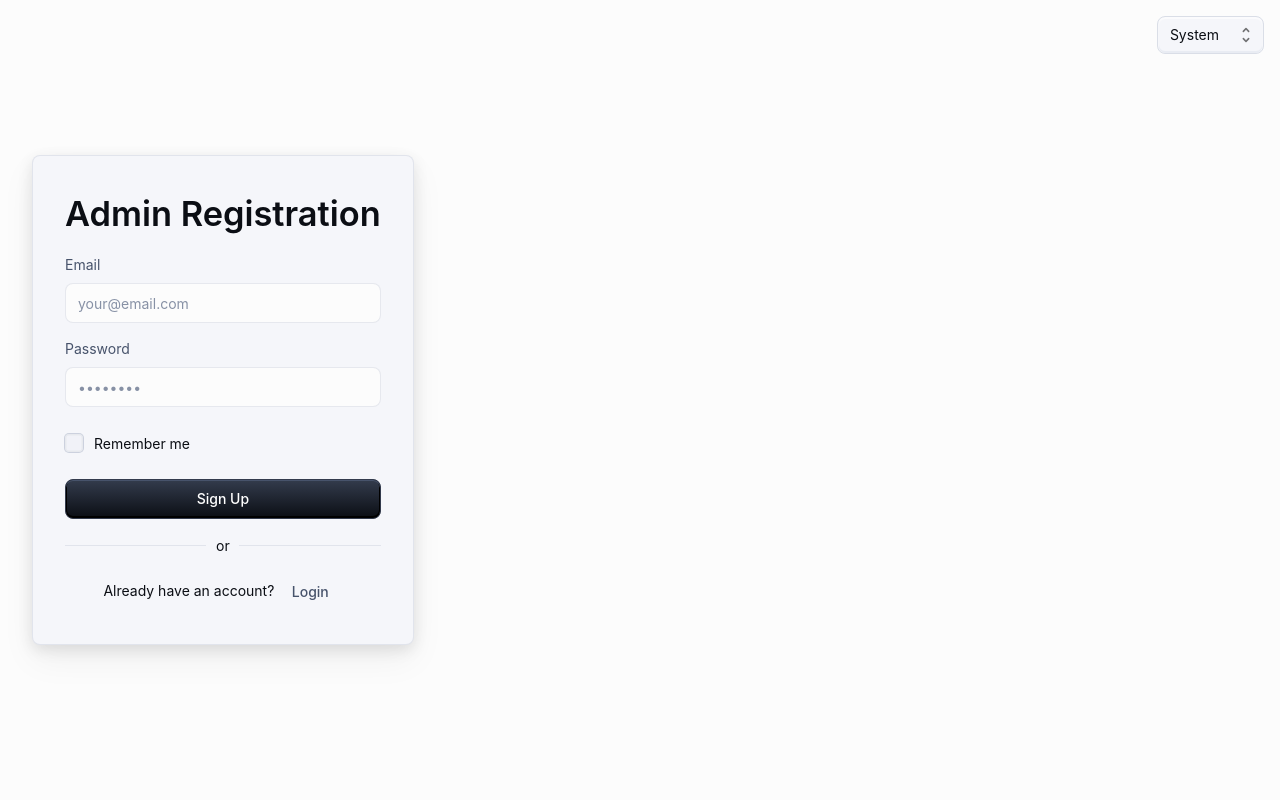
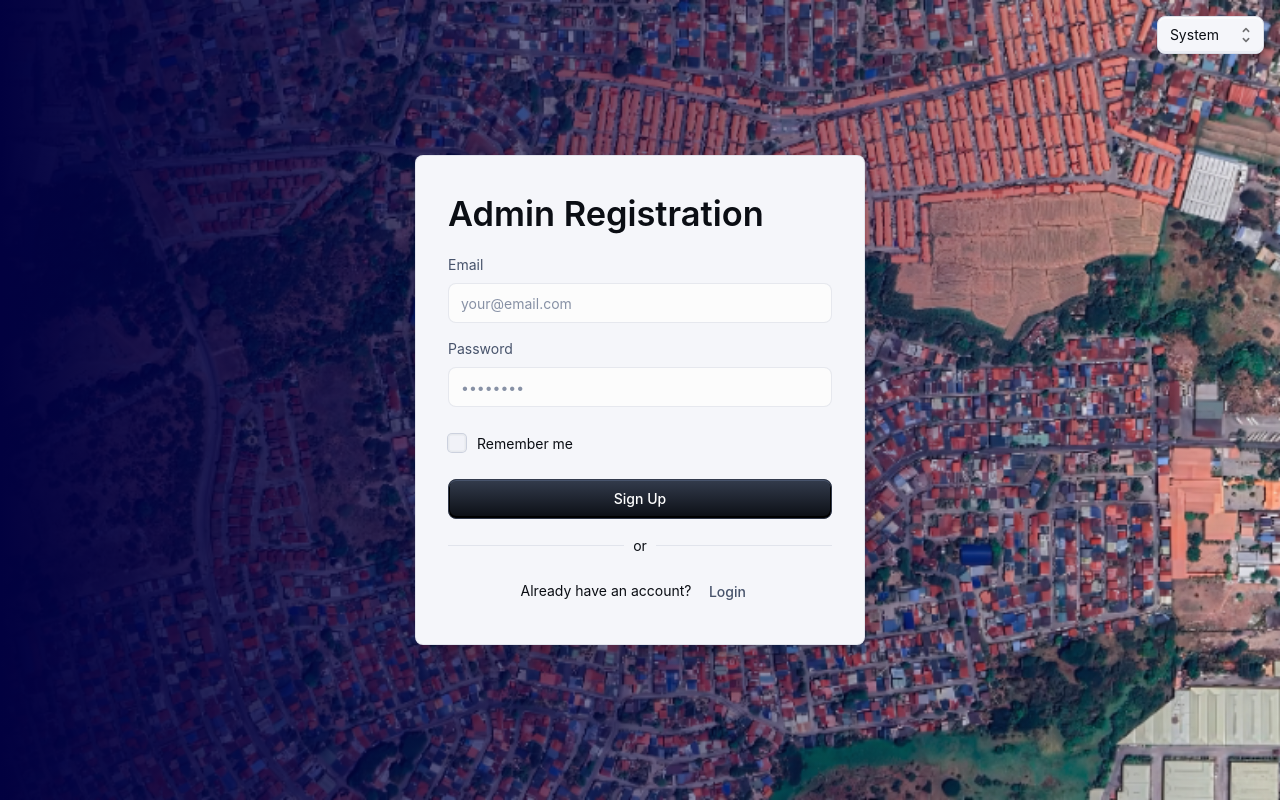
Before and after one commit to bryanvillote/financial-management-system, a React (Vite) app in the folder frontend/: page /register in a window 1280 px wide. Built offline with nearby package versions, Linux system fonts and the light colour scheme; what chance would draw is missing.

Commit message:
adjustments

```diff
--- a/frontend/src/auth/AdminReg.jsx
+++ b/frontend/src/auth/AdminReg.jsx
@@ -33,11 +33,27 @@ const StyledCard = styled(Card)(({ theme }) => ({
 }));
 
 const SignInContainer = styled(Stack)(({ theme }) => ({
-  height: "100vh",
+  height: "calc((1 - var(--template-frame-height, 0)) * 100dvh)",
+  width: "100vw",
+  minHeight: "100%",
   padding: theme.spacing(2),
+  backgroundImage: `linear-gradient(to right, #020140, transparent), url('/loginbg.png')`,
+  backgroundSize: "cover",
+  backgroundRepeat: "no-repeat",
+  backgroundPosition: "center",
   [theme.breakpoints.up("sm")]: {
     padding: theme.spacing(4),
   },
+"&::before": {
+  content: '""',
+  display: "block",
+  position: "absolute",
+  zIndex: -1,
+  ...theme.applyStyles("dark", {
+    backgroundImage:
+      "radial-gradient(at 50% 50%, hsla(210, 100%, 16%, 0.5), hsl(220, 30%, 5%))",
+  }),
+},
 }));
 
 export default function AdminReg(props) {
```
